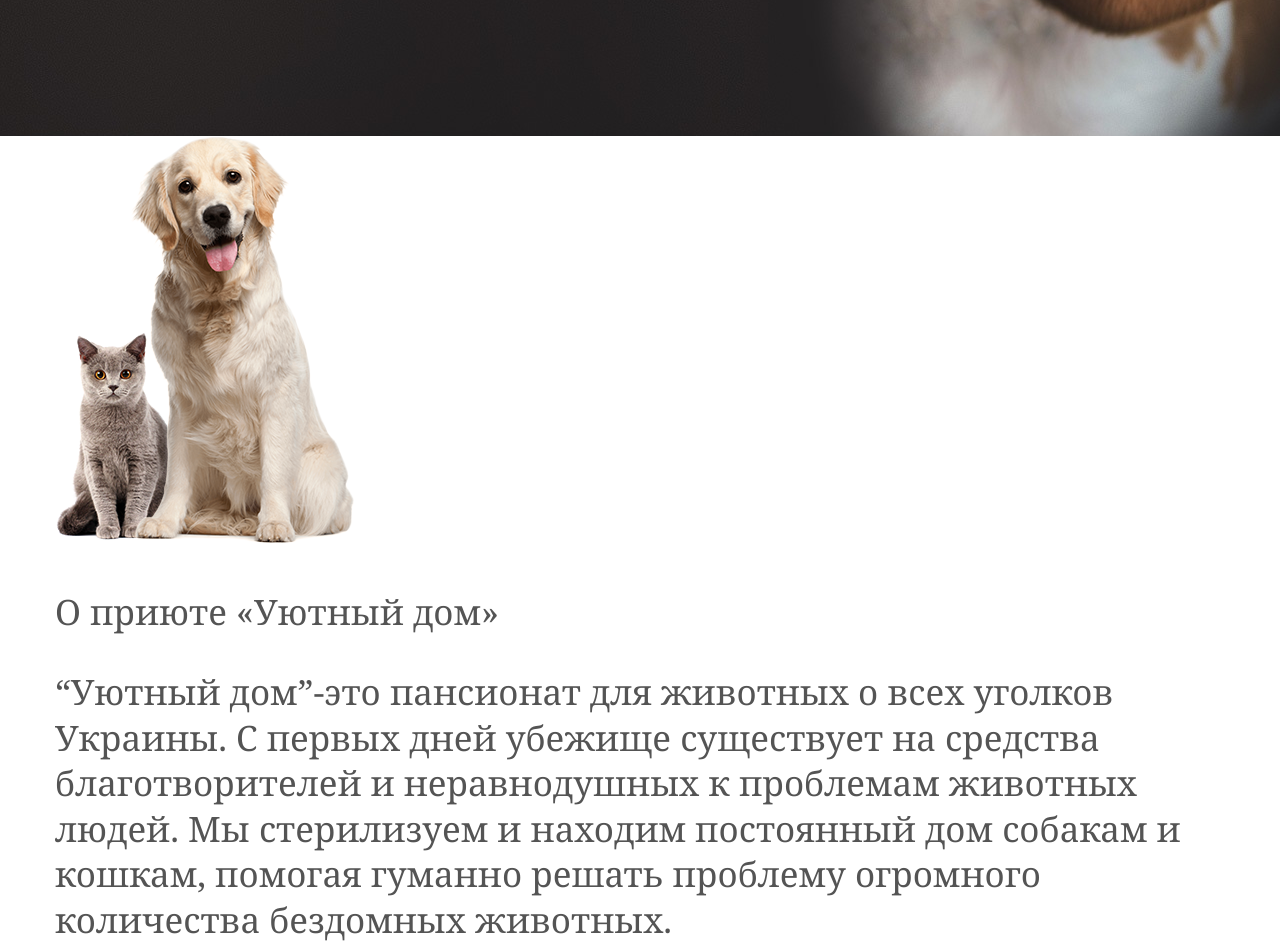
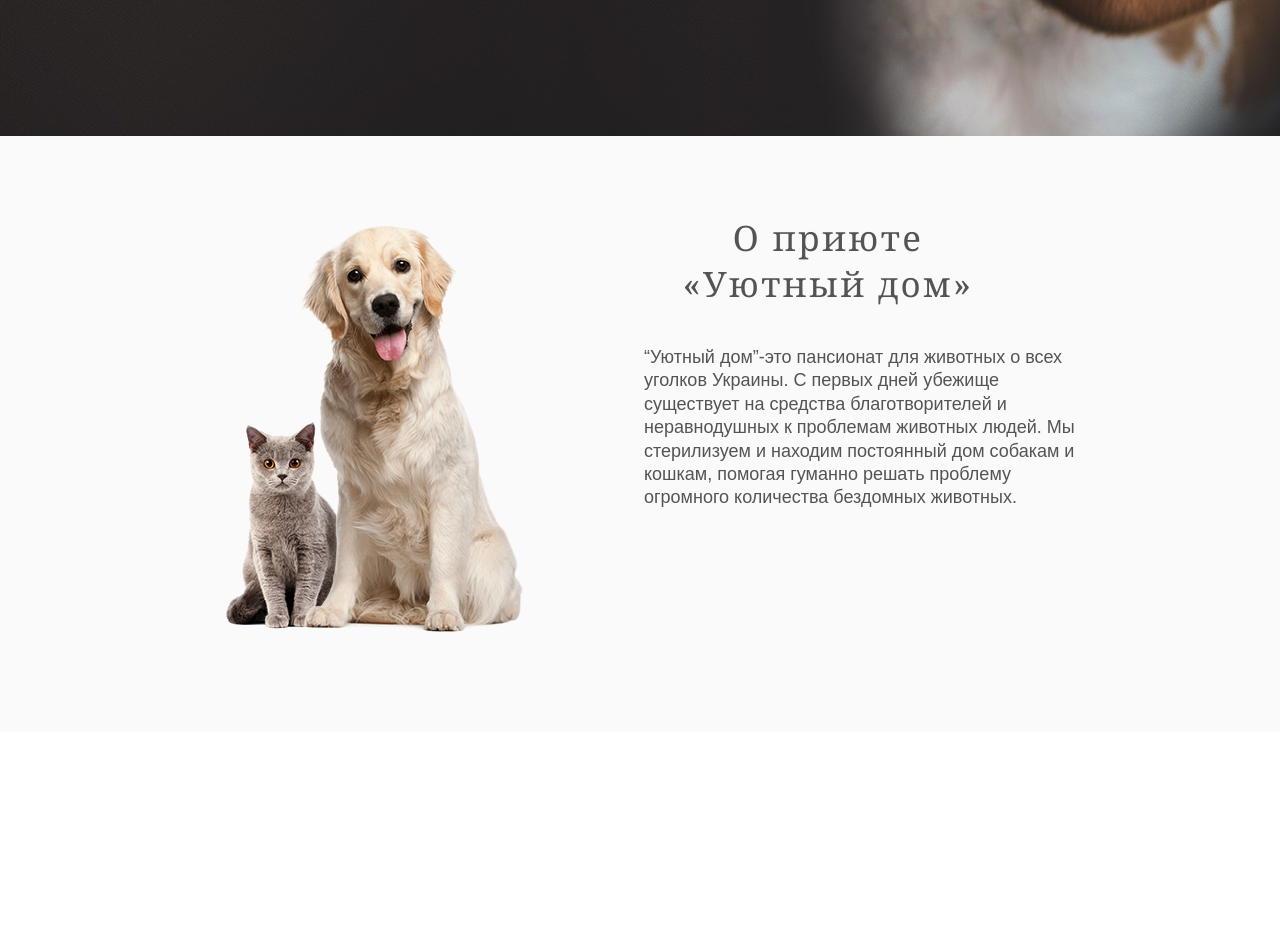
Before and after one commit to yliia-batova/cozy_home, a website: page app/index.html in a window 1280 px wide. Shown: the part 789-1734 px from the top of the page. After the commit the page ends 1521 px from the top, so only its background shows below. Drawn offline with nearby package versions, Linux system fonts and the light colour scheme; files that its build step writes are made by us from their sources.

Commit message:
added styles for info section

```diff
--- a/app/scss/style.scss
+++ b/app/scss/style.scss
@@ -118,3 +118,29 @@
 .btn--yellow:focus {
   background-color: $green;
 }
+
+.info {
+  background-color: #fafafa;
+}
+
+.info__inner {
+  padding: 89px 150px 89px 169px;
+  display: flex;
+  justify-content: space-between;
+}
+
+.info__img {
+  margin-right: 120px;
+}
+
+.info__title {
+  text-align: center;
+  margin: -10px 91px 40px 28px;
+  letter-spacing: 2.3px;
+}
+
+.info__text {
+  font-family: Arial, Helvetica, sans-serif;
+  font-size: 18px;
+  line-height: 1.3;
+}
```
Also changed, not shown: app/index.html (+2 -1 lines).
